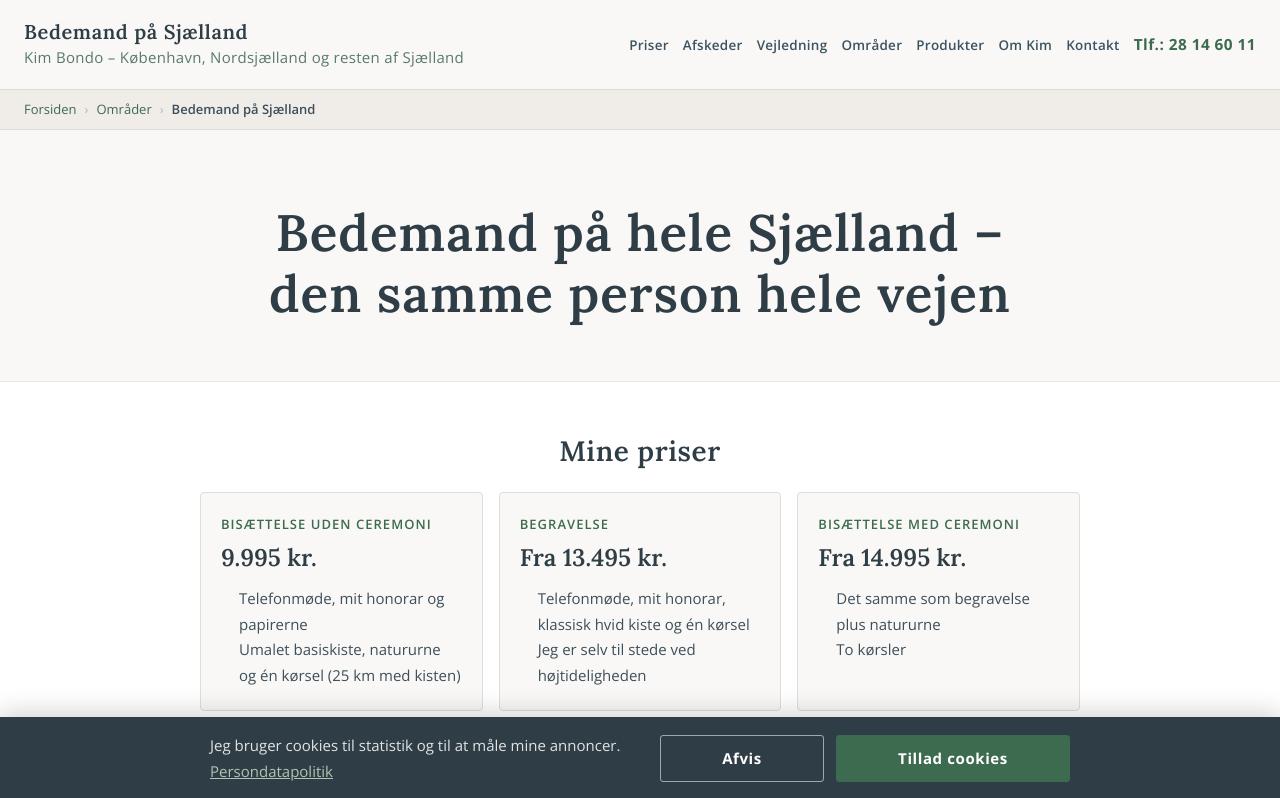
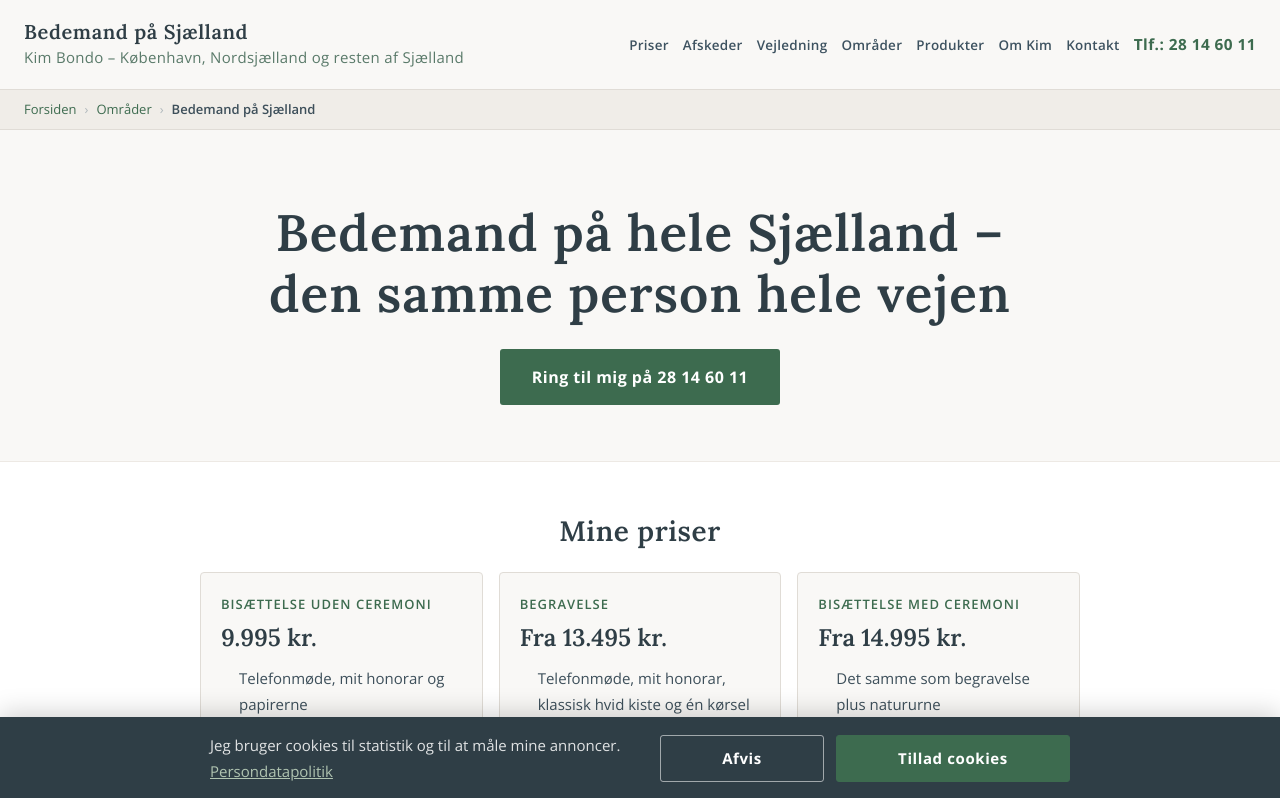
Before and after one commit to KimBondo/Bedemand-K-benhavn, a React (Vite) app in the folder client/: page /sjaelland in a window 1280 px wide. Shown: the top 798 px of the page. Built offline with nearby package versions, Linux system fonts and the light colour scheme.

Commit message:
Grøn opkaldsknap i toppen på /sjaelland/ og /bisaettelse-nordsjaelland/
Co-Authored-By: Claude Opus 5.5 <noreply@anthropic.com>
Claude-Session: https://claude.ai/code/session_01F6kLjEGrqw4xD5LBLrMpCs

```diff
--- a/client/src/pages/KimBisaettelseNordsjaelland.tsx
+++ b/client/src/pages/KimBisaettelseNordsjaelland.tsx
@@ -59,7 +59,7 @@ export default function KimBisaettelseNordsjaelland() {
         </ol>
       </nav>
 
-      <section style={{ background: "#F9F8F6", padding: "64px 32px 40px", textAlign: "center" }}>
+      <section className="hero-opkald hero-kompakt" style={{ background: "#F9F8F6", padding: "64px 32px 40px", textAlign: "center" }}>
         <p style={s.label}>Lokal guide</p>
         <h1 style={{ fontFamily: "'Lora', serif", fontWeight: 700, fontSize: "clamp(28px, 4vw, 46px)", color: "#2F3E46", margin: "0 auto 16px", maxWidth: "760px" }}>
           Sådan forløber en bisættelse i Nordsjælland
@@ -67,6 +67,9 @@ export default function KimBisaettelseNordsjaelland() {
         <p style={{ fontSize: "clamp(16px, 1.8vw, 19px)", color: "#5a7a6a", maxWidth: "640px", margin: "0 auto", lineHeight: 1.7 }}>
           Sammen finder vi det sted til afskeden, der passer jer bedst. Jeg hjælper jer med det praktiske.
         </p>
+        <div style={{ marginTop: "24px" }}>
+          <a href="tel:+4528146011" style={{ display: "inline-block", background: "#3D6B4F", color: "#fff", fontFamily: "'Open Sans', sans-serif", fontWeight: 700, fontSize: "16px", padding: "16px 32px", borderRadius: "3px", textDecoration: "none", letterSpacing: "0.03em" }}>Ring til mig på 28 14 60 11</a>
+        </div>
       </section>
 
       <section style={{ background: "#fff", padding: "48px 32px 72px" }}>
--- a/client/src/pages/KimSjaelland.tsx
+++ b/client/src/pages/KimSjaelland.tsx
@@ -80,10 +80,13 @@ export default function KimSjaelland() {
       </nav>
 
 
-      <section style={{ background: "#F9F8F6", padding: "72px 32px 56px", textAlign: "center" }}>
+      <section className="hero-opkald hero-kompakt" style={{ background: "#F9F8F6", padding: "72px 32px 56px", textAlign: "center" }}>
         <h1 style={{ fontFamily: "'Lora', serif", fontWeight: 700, fontSize: "clamp(28px, 4vw, 52px)", color: "#2F3E46", lineHeight: 1.2, maxWidth: "800px", margin: "0 auto" }}>
           Bedemand på hele Sjælland – den samme person hele vejen
         </h1>
+        <div style={{ marginTop: "24px" }}>
+          <a href="tel:+4528146011" style={{ display: "inline-block", background: "#3D6B4F", color: "#fff", fontFamily: "'Open Sans', sans-serif", fontWeight: 700, fontSize: "16px", padding: "16px 32px", borderRadius: "3px", textDecoration: "none", letterSpacing: "0.03em" }}>Ring til mig på 28 14 60 11</a>
+        </div>
       </section>
 
       <PakkeprisBoks />
```
